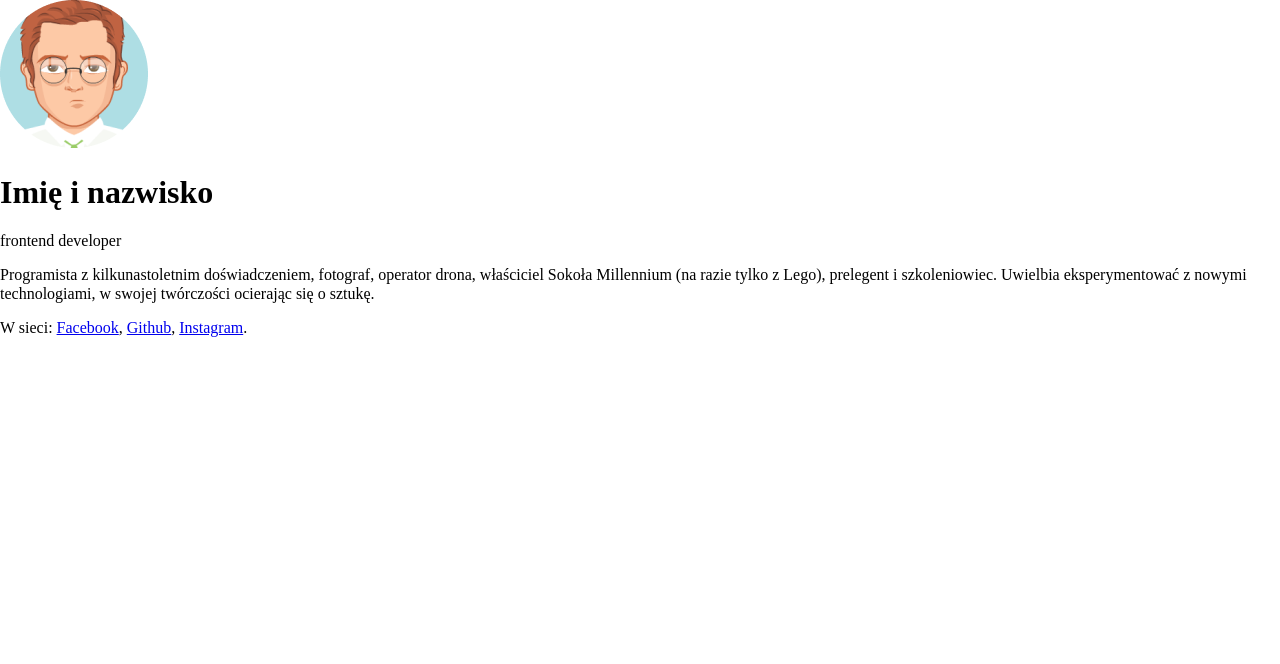
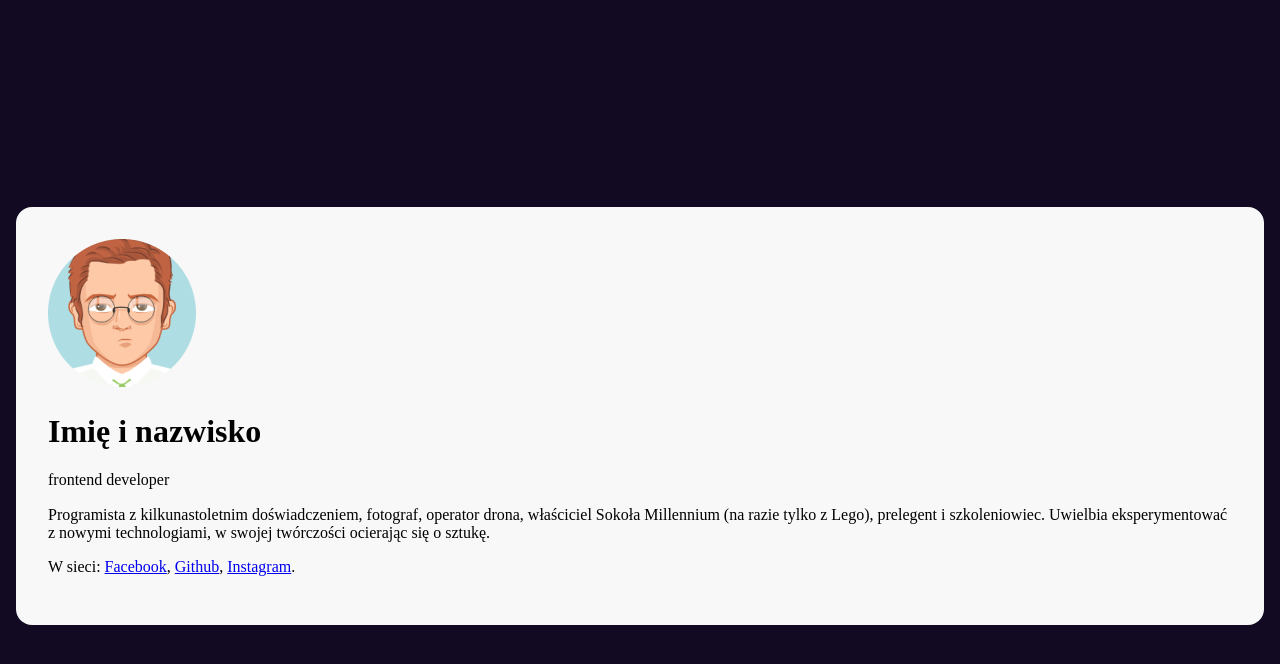
Before and after one commit to janre99/business-card-2025, a plain HTML site: page index.html in a window 1280 px wide. Drawn offline with Linux system fonts and the light colour scheme.

Commit message:
basic styles for bg and card

```diff
--- a/index.html
+++ b/index.html
@@ -8,7 +8,7 @@
     <link href="normalize.css" type="text/css" rel="stylesheet">
 </head>
 <body>
-    <main>
+    <main class="card">
         <article>
             <img src="avatar.png" alt="Avatar użytkownika">
             <header>
--- a/style.css
+++ b/style.css
@@ -0,0 +1,14 @@
+body{
+    background: #120922;
+    min-height: 100vh;
+    display: flex;
+    justify-content: center;
+    align-items: center;
+    padding: 16px;
+}
+
+.card{
+    background: #f8f8f8;
+    border-radius: 16px;
+    padding: 32px;
+}
```
